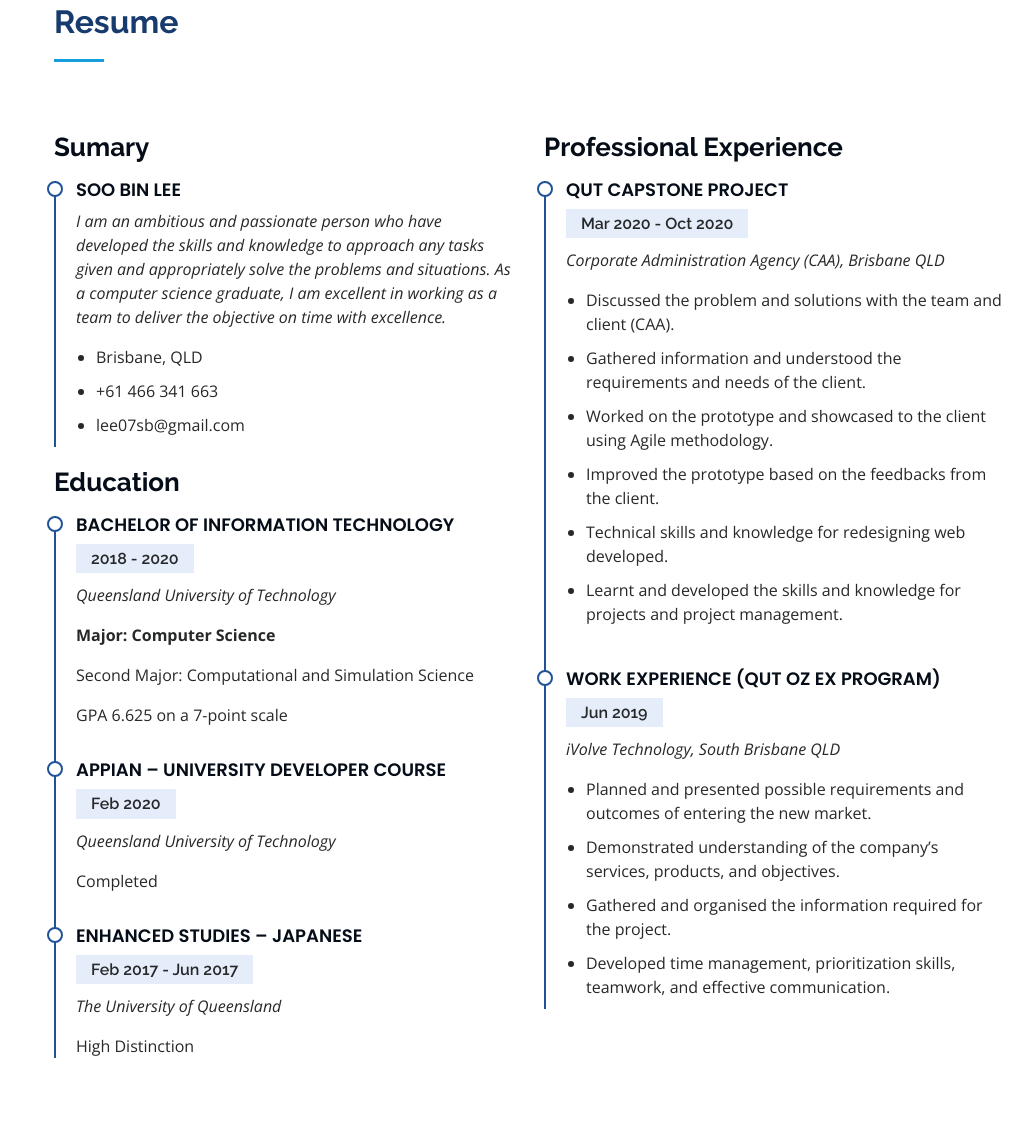
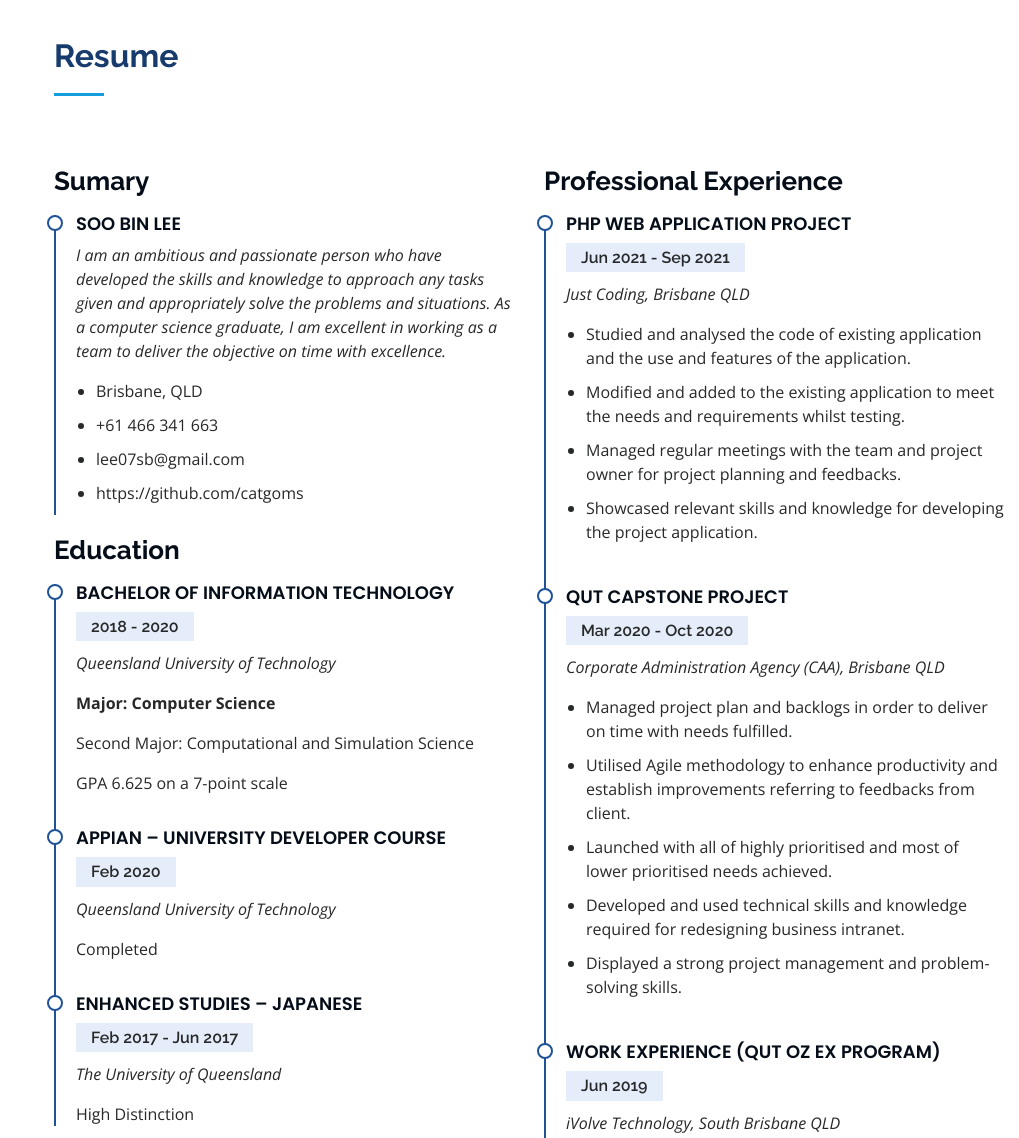
Before and after one commit to catgoms/Portfolio, a plain HTML site: page index.html in a window 1280 px wide. Shown: the part 1936-3074 px from the top of the page, without its empty margins (261-1280 px from the left). Drawn offline with nearby package versions, Linux system fonts and the light colour scheme.

Commit message:
Added github & experience info

```diff
--- a/index.html
+++ b/index.html
@@ -113,6 +113,7 @@
                   -->
                   <li><i class="icofont-rounded-right"></i> <strong>City:</strong> Brisbane, QLD AUS</li>
                   <li><i class="icofont-rounded-right"></i> <strong>Phone:</strong> +61 0466 341 663</li>
+                  <li><i class="icofont-rounded-right"></i> <strong>GitHub:</strong> https://github.com/catgoms</li>
                 </ul>
               </div>
               <div class="col-lg-6">
@@ -206,6 +207,7 @@
                 <ul>
                   <li>C#, C++, C</li>
                   <li>JAVA</li>
+                  <li>PHP</li>
                   <li>Python</li>
                   <li>SQL</li>
                   <li>MATLAB, R</li>
@@ -245,8 +247,8 @@
               <li>Data computing and analysing</li>
               <li>Project Management – Agile, Scrum</li>
               <li>Object Oriented Programming</li>
-              <li>Experience with GitHub, DevOps</li>
-              <li>Fluent Korean</li>
+              <li>Experience with GitHub</li>
+              <li>Native Korean, Intermediate Japanese</li>
             </ul>
 
             <!--
@@ -300,6 +302,7 @@
                 <li>Brisbane, QLD</li>
                 <li>+61 466 341 663</li>
                 <li>lee07sb@gmail.com</li>
+                <li>https://github.com/catgoms</li>
               </ul>
             </div>
 
@@ -328,16 +331,26 @@
           <div class="col-lg-6" data-aos="fade-up" data-aos-delay="100">
             <h3 class="resume-title">Professional Experience</h3>
             <div class="resume-item">
+              <h4>PHP Web Application Project</h4>
+              <h5>Jun 2021 - Sep 2021</h5>
+              <p><em>Just Coding, Brisbane QLD</em></p>
+              <ul>
+                <li>Studied and analysed the code of existing application and the use and features of the application.</li>
+                <li>Modified and added to the existing application to meet the needs and requirements whilst testing.</li>
+                <li>Managed regular meetings with the team and project owner for project planning and feedbacks.</li>
+                <li>Showcased relevant skills and knowledge for developing the project application. </li>
+              </ul>
+            </div>
+            <div class="resume-item">
               <h4>QUT Capstone Project</h4>
               <h5>Mar 2020 - Oct 2020</h5>
               <p><em>Corporate Administration Agency (CAA), Brisbane QLD</em></p>
               <ul>
-                <li>Discussed the problem and solutions with the team and client (CAA).</li>
-                <li>Gathered information and understood the requirements and needs of the client.</li>
-                <li>Worked on the prototype and showcased to the client using Agile methodology.</li>
-                <li>Improved the prototype based on the feedbacks from the client.</li>
-                <li>Technical skills and knowledge for redesigning web developed.</li>
-                <li>Learnt and developed the skills and knowledge for projects and project management.</li>
+                <li>Managed project plan and backlogs in order to deliver on time with needs fulfilled.</li>
+                <li>Utilised Agile methodology to enhance productivity and establish improvements referring to feedbacks from client.</li>
+                <li>Launched with all of highly prioritised and most of lower prioritised needs achieved.  </li>
+                <li>Developed and used technical skills and knowledge required for redesigning business intranet.</li>
+                <li>Displayed a strong project management and problem-solving skills.</li>
               </ul>
             </div>
             <div class="resume-item">
@@ -345,10 +358,9 @@
               <h5>Jun 2019</h5>
               <p><em>iVolve Technology, South Brisbane QLD</em></p>
               <ul>
-                <li>Planned and presented possible requirements and outcomes of entering the new market.</li>
-                <li>Demonstrated understanding of the company’s services, products, and objectives. </li>
-                <li>Gathered and organised the information required for the project.</li>
-                <li>Developed time management, prioritization skills, teamwork, and effective communication.</li>
+                <li>Outlined and presented valuable requirements and outcomes of entering new market.</li>
+                <li>Demonstrated high understanding of the company’s services, products, and objectives within a day. </li>
+                <li>Developed and utilised time management, prioritization skills, teamwork, and effective communication.</li>
               </ul>
             </div>
           </div>
```
